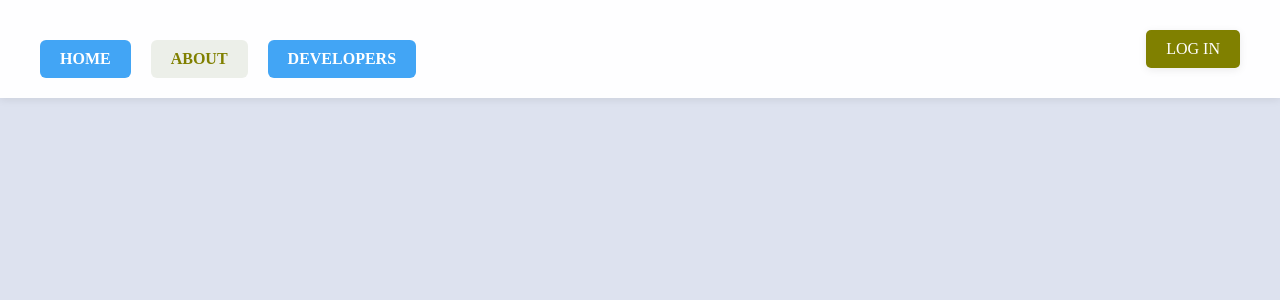
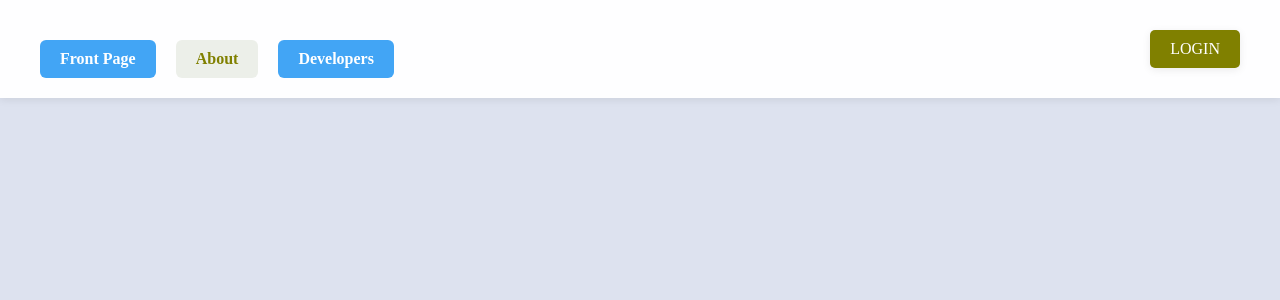
Before and after one commit to yasmincsun/comp490project, a React (Vite) app in the folder FrontEnd/: page /about in a window 1280 px wide. Shown: the top 300 px of the page. Built offline with nearby package versions, Linux system fonts and the light colour scheme; the HTML template or start-up script is replaced by a standard one.

Commit message:
frontPage (ugly), aboutPage (blank), developerPage (blank) button changes

```diff
--- a/FrontEnd/src/components/aboutPage/aboutPage.jsx
+++ b/FrontEnd/src/components/aboutPage/aboutPage.jsx
@@ -9,11 +9,11 @@ const AboutPage = () => {
     <div className="aboutpage-container">
       <nav className="aboutpage-nav">
         <div className="nav-buttons">
-          <button onClick={() => navigate('/')} className="nav-btn">HOME</button>
-          <button onClick={() => navigate('/about')} className="nav-btn active">ABOUT</button>
-          <button onClick={() => navigate('/developers')} className="nav-btn">DEVELOPERS</button>
+          <button onClick={() => navigate('/')} className="nav-btn">Front Page</button>
+          <button onClick={() => navigate('/about')} className="nav-btn active">About</button>
+          <button onClick={() => navigate('/developers')} className="nav-btn">Developers</button>
         </div>
-        <button onClick={() => navigate('/login')} className="login-btn">Log In</button>
+        <button onClick={() => navigate('/login')} className="login-btn">Login</button>
       </nav>
       <div className="aboutpage-content">
         {/* Content will be added later */}
--- a/FrontEnd/src/components/developerPage/developerPage.jsx
+++ b/FrontEnd/src/components/developerPage/developerPage.jsx
@@ -9,9 +9,9 @@ const DeveloperPage = () => {
     <div className="developerpage-container">
       <nav className="developerpage-nav">
         <div className="nav-buttons">
-          <button onClick={() => navigate('/')} className="nav-btn">HOME</button>
-          <button onClick={() => navigate('/about')} className="nav-btn">ABOUT</button>
-          <button onClick={() => navigate('/developers')} className="nav-btn active">DEVELOPERS</button>
+          <button onClick={() => navigate('/')} className="nav-btn">Front Page</button>
+          <button onClick={() => navigate('/about')} className="nav-btn">About</button>
+          <button onClick={() => navigate('/developers')} className="nav-btn active">Developers</button>
         </div>
         <button onClick={() => navigate('/login')} className="login-btn">Log In</button>
       </nav>
--- a/FrontEnd/src/components/frontPage/frontPage.jsx
+++ b/FrontEnd/src/components/frontPage/frontPage.jsx
@@ -9,14 +9,14 @@ const FrontPage = () => {
     <div className="frontpage-container">
       <nav className="frontpage-nav">
         <div className="nav-buttons">
-          <button onClick={() => navigate('/about')} className="nav-btn">ABOUT</button>
-          <button onClick={() => navigate('/developers')} className="nav-btn">DEVELOPERS</button>
+          <button onClick={() => navigate('/about')} className="nav-btn">About</button>
+          <button onClick={() => navigate('/developers')} className="nav-btn">Developers</button>
         </div>
-        <button onClick={() => navigate('/login')} className="login-btn">Log In</button>
+        <button onClick={() => navigate('/login')} className="login-btn">Login</button>
       </nav>
       <div className="frontpage-content">
         <h1>Welcome to Moody</h1>
-        <p>Get personalized music recommendations based on your mood</p>
+        <p>STUFF WILL BE ADDED HERE WHEN WE HAVE THINGS I CAN ATTACH</p>
       </div>
     </div>
   );
```
